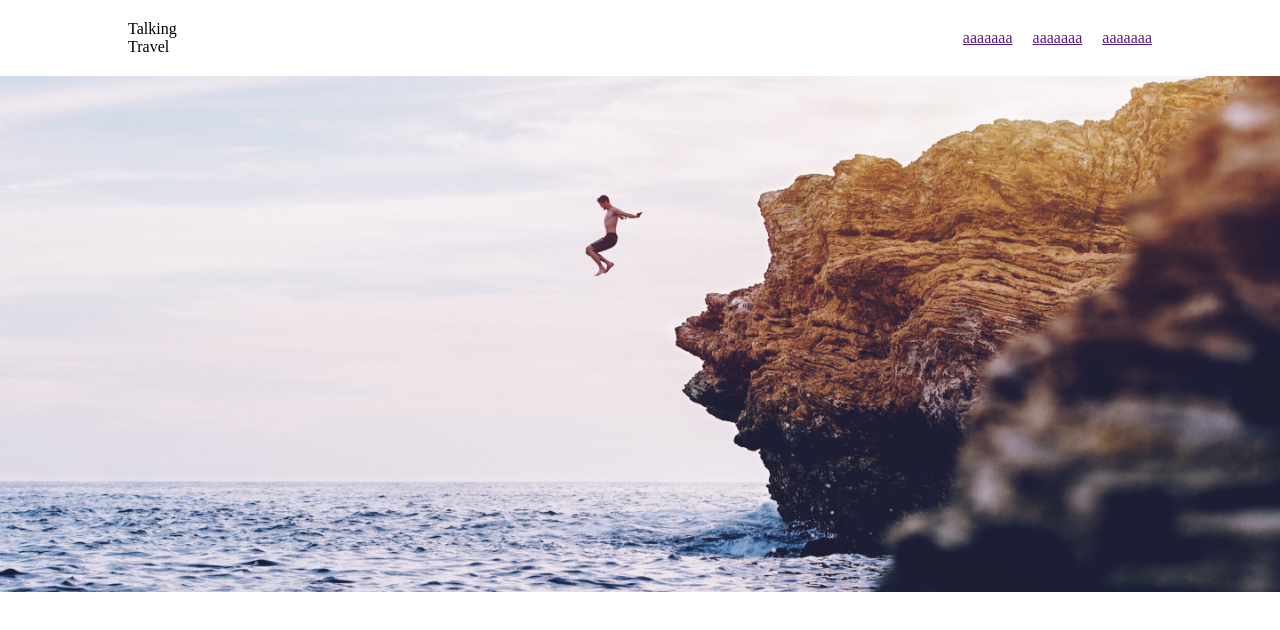
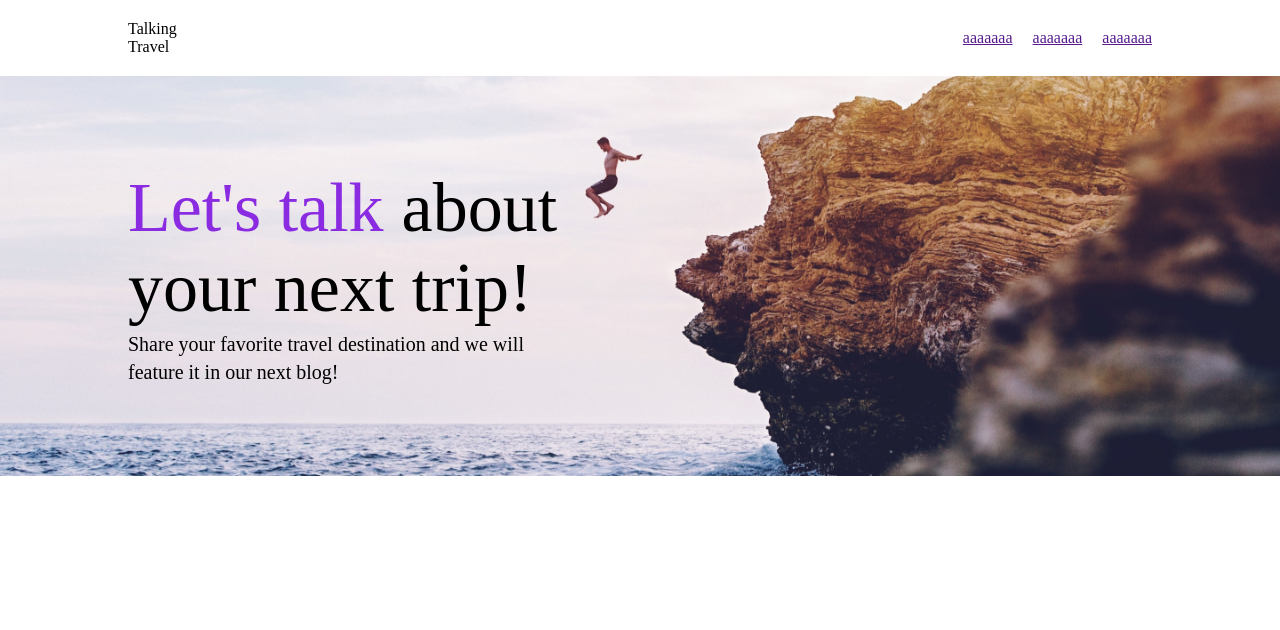
Before and after one commit to II-KoDa-II/HTML1, a plain HTML site: page Source/index.html in a window 1280 px wide. Drawn offline with Linux system fonts and the light colour scheme.

Commit message:
Add: primary background image and its text

```diff
--- a/Source/Elements/Styles.css
+++ b/Source/Elements/Styles.css
@@ -31,6 +31,32 @@ p {
     gap: 20px;
 }
 
-.frontImage {
-    width: 100%
+/*Нужны указания на более точное поведение фоновой картинки при масштабировании страницы*/
+.backgroundImage {
+    background-image: url("Images/background.jpg");
+    background-repeat: no-repeat;
+    background-position: left;
+    background-size: cover;
+    display: flex;
+    flex-direction: column;
+    justify-content: center;
+    align-items: start;
+    min-height: 50vh;
 }
+
+.highlightText {
+    display: flex;
+    font-size: 70px;
+    /*Размер пробела при данном размере текста - ровно 18px*/
+    gap: 18px;
+    padding-left: 10%;
+}
+.purpleHighlight {
+    color:blueviolet;
+}
+
+.mainText {
+    font-size: 20px;
+    padding-left: 10%;
+    padding-top: 5px;
+}
--- a/Source/index.html
+++ b/Source/index.html
@@ -20,11 +20,20 @@
             </div>
         </header>
 
-        <div class="frontImage">
-            <img src="Elements/Images/frontImage.jpg" class="frontImage">
+        <div class="backgroundImage">
+            <div class="highlightText">
+                <p class="purpleHighlight">Let's talk</p>
+                <p>about</p>
+            </div>
+            <div class="highlightText">
+                <p>your next trip!</p>
+            </div>
+            <div class="mainText">
+                <p>Share your favorite travel destination and we will</p>
+            </div>
+            <div class="mainText">
+                <p>feature it in our next blog!</p>
+            </div>
         </div>
 </body>
 </html>
-
-<!-- justify-content: space-between;
-flex-wrap: wrap; -->
```
Also changed, not shown: Source/Elements/Images/background.jpg (added).
